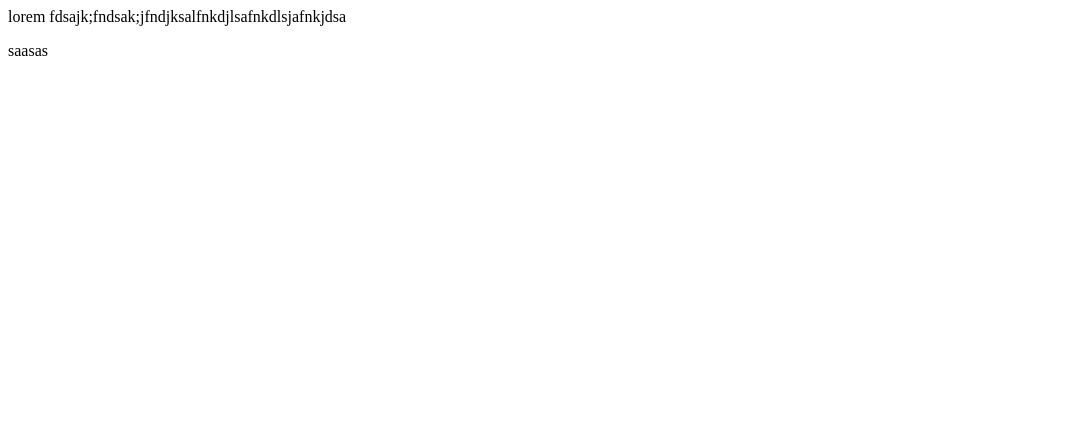
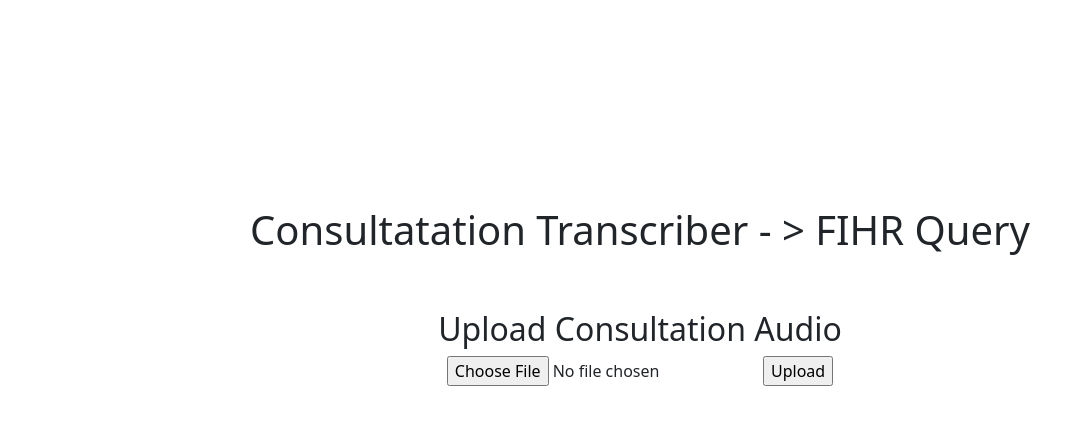
Before and after one commit to mpeniket/fhir_hack_2024, a Flask app: page / in a window 1280 px wide. Shown: the top 425 px of the page, without its empty margins (0-1084 px from the left). Run offline with Flask 3, Linux system fonts and the light colour scheme.

Commit message:
initial commit
Signed-off-by: anchit-chandran <anchit97123@gmail.com>

```diff
--- a/main.py
+++ b/main.py
@@ -4,8 +4,8 @@ from flask import render_template
 app = Flask(__name__)
 
 @app.route("/")
-def output_fields():
+def index():
 
     transcription = "lorem fdsajk;fndsak;jfndjksalfnkdjlsafnkdlsjafnkjdsa"
 
-    return render_template('index.html', transcription=transcription)
+    return render_template('index.html')
--- /dev/null
+++ b/static/styles.css
@@ -0,0 +1,3 @@
+.main {
+    height: 80vh;
+}
--- /dev/null
+++ b/templates/base.html
@@ -0,0 +1,21 @@
+<!doctype html>
+<html lang="en">
+
+<head>
+    <meta charset="utf-8">
+    <meta name="viewport" content="width=device-width, initial-scale=1">
+    <title>Bootstrap demo</title>
+    <link href="https://cdn.jsdelivr.net/npm/bootstrap@5.3.2/dist/css/bootstrap.min.css" rel="stylesheet"
+        integrity="sha384-T3c6CoIi6uLrA9TneNEoa7RxnatzjcDSCmG1MXxSR1GAsXEV/Dwwykc2MPK8M2HN" crossorigin="anonymous">
+    <link rel="stylesheet" href="{{ url_for('static', filename='styles.css') }}">
+</head>
+
+<body>
+    {% block content %}
+    {% endblock %}
+    <script src="https://cdn.jsdelivr.net/npm/bootstrap@5.3.2/dist/js/bootstrap.bundle.min.js"
+        integrity="sha384-C6RzsynM9kWDrMNeT87bh95OGNyZPhcTNXj1NW7RuBCsyN/o0jlpcV8Qyq46cDfL"
+        crossorigin="anonymous"></script>
+</body>
+
+</html>
--- a/templates/index.html
+++ b/templates/index.html
@@ -1,12 +1,25 @@
-<!DOCTYPE html>
-<html lang="en">
-<head>
-    <meta charset="UTF-8">
-    <meta name="viewport" content="width=device-width, initial-scale=1.0">
-    <title>Document</title>
-</head>
-<body>
-    {{ transcription }}
-    <p>saasas</p>
-</body>
-</html>
+{% extends 'base.html' %}
+
+{% block content %}
+<div class="container main">
+    <div class="row h-100 justify-content-center">
+        <div class="col text-center d-flex flex-column align-items-center justify-content-center">
+            <div class="row">
+                <h1 class="">Consultatation Transcriber - > FIHR Query</h1>
+            </div>
+            <div class="row m-5">
+                <div class="col">
+                    <h2>Upload Consultation Audio</h2>
+                    <form action="/upload" method="post" enctype="multipart/form-data">
+                        <input type="file" name="file">
+                        <input type="submit" value="Upload">
+                    </form>
+                </div>
+            </div>
+            {% if url %}
+            <p>File uploaded successfully: <a href="{{ url }}">{{ url }}</a></p>
+            {% endif %}
+        </div>
+    </div>
+</div>
+{% endblock %}
```
Also changed, not shown: 1 other file.
